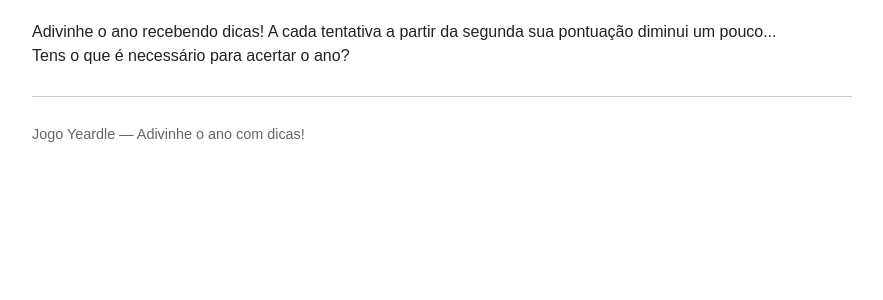
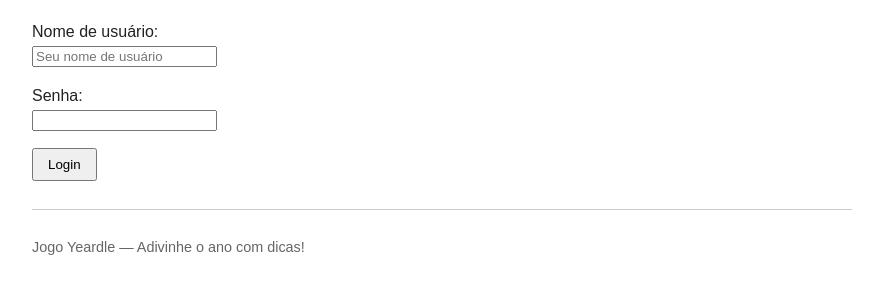
Before and after one commit to Gustavo24104/ppi-trabalhos, a Java web app: page /game/indexGame.jsp in a window 1280 px wide. Shown: the part 130-430 px from the top of the page, without its empty margins (198-1081 px from the left). Run offline with Tomcat 11, a stand-in JSP engine, Linux system fonts and the light colour scheme.

Commit message:
minor changes

```diff
--- a/trabalho-final/schema.sql
+++ b/trabalho-final/schema.sql
@@ -26,6 +26,8 @@ CREATE TABLE IF NOT EXISTS users (
   email VARCHAR(50) UNIQUE NOT NULL,
   cidade VARCHAR(100) NOT NULL,
   anoFav INT CHECK (anoFav > 1900),
+  senha VARCHAR(150),
+  ehAdm BOOL,
   categoriaFav ENUM('historia','cinema','literatura','musica','ciencias','esportes')
 );
 
@@ -62,3 +64,6 @@ CREATE TABLE IF NOT EXISTS userGame (
 INSERT IGNORE INTO jogo (ano) VALUES (1958);
 INSERT IGNORE INTO users (pontosTotais, nomeReal, nickname, email, cidade, anoFav, categoriaFav)
   VALUES (0, 'Joao da Silva', 'joaozinho', 'joao@gmail.com', 'Belo Horizonte', 1958, 'esportes');
+
+INSERT IGNORE users (pontosTotais, nomeReal, nickname, email, cidade, anoFav, categoriaFav, ehAdm)
+  VALUES (0, 'Vinicius', 'adm', 'adm@gmail.com', 'Belo Horizonte', 1958, 'esportes', 1);
--- a/trabalho-final/src/game/GameServelet.java
+++ b/trabalho-final/src/game/GameServelet.java
@@ -80,7 +80,7 @@ public class GameServelet extends HttpServlet {
     }
 
     private void salvaPerformance(HttpSession session) {
-        int points = 5000 - 1000 * (Integer) session.getAttribute("dicasReveladas");
+        int points = 4000 - 1000 * (Integer) session.getAttribute("dicasReveladas");
         session.setAttribute("pontuacao", points);
 
         int userID = (Integer) session.getAttribute("userID");
--- a/trabalho-final/src/yeardle/UserGameServlet.java
+++ b/trabalho-final/src/yeardle/UserGameServlet.java
@@ -143,13 +143,14 @@ public class UserGameServlet extends HttpServlet {
         //                }
         lista.sort(Comparator.comparing((Map<String, String> m) -> Integer.valueOf(m.get("Pontuação"))));
 
+
         String mensagem = lista.isEmpty() ? "Nenhuma partida cadastrada." : lista.size() + " partida(s) cadastrada(s).";
 
         req.setAttribute("status", "sucesso");
         req.setAttribute("entidade", "Partida (UserGame)");
         req.setAttribute("mensagem", mensagem);
         req.setAttribute("detalhes", new LinkedHashMap<>());
-        req.setAttribute("lista", lista);
+        req.setAttribute("lista", lista.reversed());
         req.setAttribute("paginaVoltar", "indexGame.jsp");
         req.getRequestDispatcher("roteadorGame.jsp").forward(req, resp);
     }
--- a/trabalho-final/src/yeardle/UsuarioServlet.java
+++ b/trabalho-final/src/yeardle/UsuarioServlet.java
@@ -61,6 +61,7 @@ public class UsuarioServlet extends HttpServlet {
                 usuario.setNickname(campos.texto("nickname"));
                 usuario.setEmail(campos.texto("email"));
                 usuario.setCidade(campos.texto("cidade"));
+                usuario.setSenha(campos.texto("senha"));
                 if (campos.preenchido("anoFav")) {
                     usuario.setAnoFav(campos.inteiro("anoFav"));
                 }
@@ -112,6 +113,9 @@ public class UsuarioServlet extends HttpServlet {
                         mudou = true;
                     } else if (campos.preenchido("categoriaFav")) {
                         usuario.setCategoriaFav(campos.texto("categoriaFav"));
+                        mudou = true;
+                    } else if(campos.preenchido("senha")) {
+                        usuario.setSenha(campos.texto("senha"));
                         mudou = true;
                     }
 
--- a/trabalho-final/web/game/indexGame.jsp
+++ b/trabalho-final/web/game/indexGame.jsp
@@ -4,7 +4,20 @@
     <jsp:param name="tituloPagina" value="Como jogar yeardle" />
 </jsp:include>
 <jsp:include page="navGame.jsp" />
-<a> Adivinhe o ano recebendo dicas! A cada tentativa a partir da segunda sua pontuação diminui um pouco... <br>
-Tens o que é necessário para acertar o ano? </a>
+
+
+<form action="login" method="post">
+    <p>
+        <label for="username">Nome de usuário:</label> <br>
+        <input type="text" id="username" name="username" placeholder="Seu nome de usuário" required>
+    </p>
+    <p>
+        <label for="senha">Senha:</label><br>
+        <input type="password" id="senha" name="senha" required>
+    </p>
+    <button type="submit" name="enviar"> Login </button>
+</form>
+
+
 
 <jsp:include page="footerGame.jsp" />
--- a/trabalho-final/web/usuario.jsp
+++ b/trabalho-final/web/usuario.jsp
@@ -31,6 +31,10 @@
             <p>
                 <label for="email">E-mail:</label>
                 <input type="email" id="email" name="email" maxlength="50" placeholder="Ex.: joao@gmail.com">
+            </p>
+            <p>
+                <label for="senha">Cidade:</label>
+                <input type="text" id="senha" name="senha" maxlength="100">
             </p>
             <p>
                 <label for="cidade">Cidade:</label>
```
Also changed, not shown: trabalho-final/src/game/loginServlet.java (+19 -3 lines), trabalho-final/src/yeardle/Usuario.java (+20 -0 lines), trabalho-final/src/yeardle/UsuarioDao.java (+21 -0 lines).
